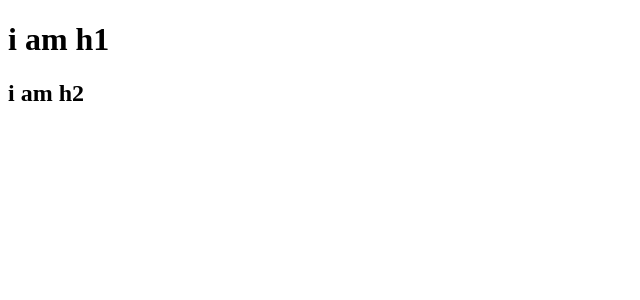
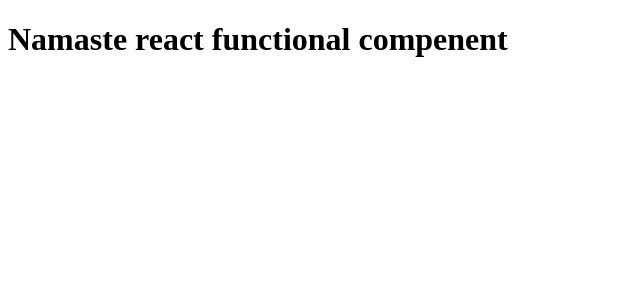
Before and after one commit to rajugm1991/namaste_react, a React (Vite) app: page / in a window 1280 px wide. Shown: the top 300 px of the page, without its empty margins (0-640 px from the left). Built offline with nearby package versions, Linux system fonts and the light colour scheme.

Commit message:
episode_3 changes

```diff
--- a/App.js
+++ b/App.js
@@ -39,6 +39,11 @@ import ReactDOM  from "react-dom/client";
  *
  */
 
+
+/**
+ *  React.createElement => object => HtmlElment(render)
+ *
+ */
 const parent=React.createElement("div",{id:'parent'},
 React.createElement('div',{id: 'child'},
 [React.createElement('h1',{},'i am h1'),React.createElement('h2',{},'i am h2')]
@@ -51,3 +56,25 @@ const heading=React.createElement("h1",{id:"heading"},"Hello world from react");
 const root=ReactDOM.createRoot(document.getElementById("react"));
 //root.render(heading);
 root.render(parent);
+
+
+
+// jsx - it is syntax (ES6);
+// JSX (transpiled before if reaches the JS) - parcel- Babel
+// JSX  => React.createElemet => ReactELement-JS object => HtmlElement(render)
+
+const jsxHeadong=<h1 id="heading">Namaste react using jsx</h1>
+root.render(jsxHeadong);
+
+
+// React compenent
+//  It is java script which return JSX
+
+// Functional based components
+
+
+const HeadingComponent=()=>{
+    return <h1>Namaste react functional compenent</h1>
+}
+
+root.render(<HeadingComponent/>);
```
Also changed, not shown: 1 other file (tests, documents, lock files or other folders).
